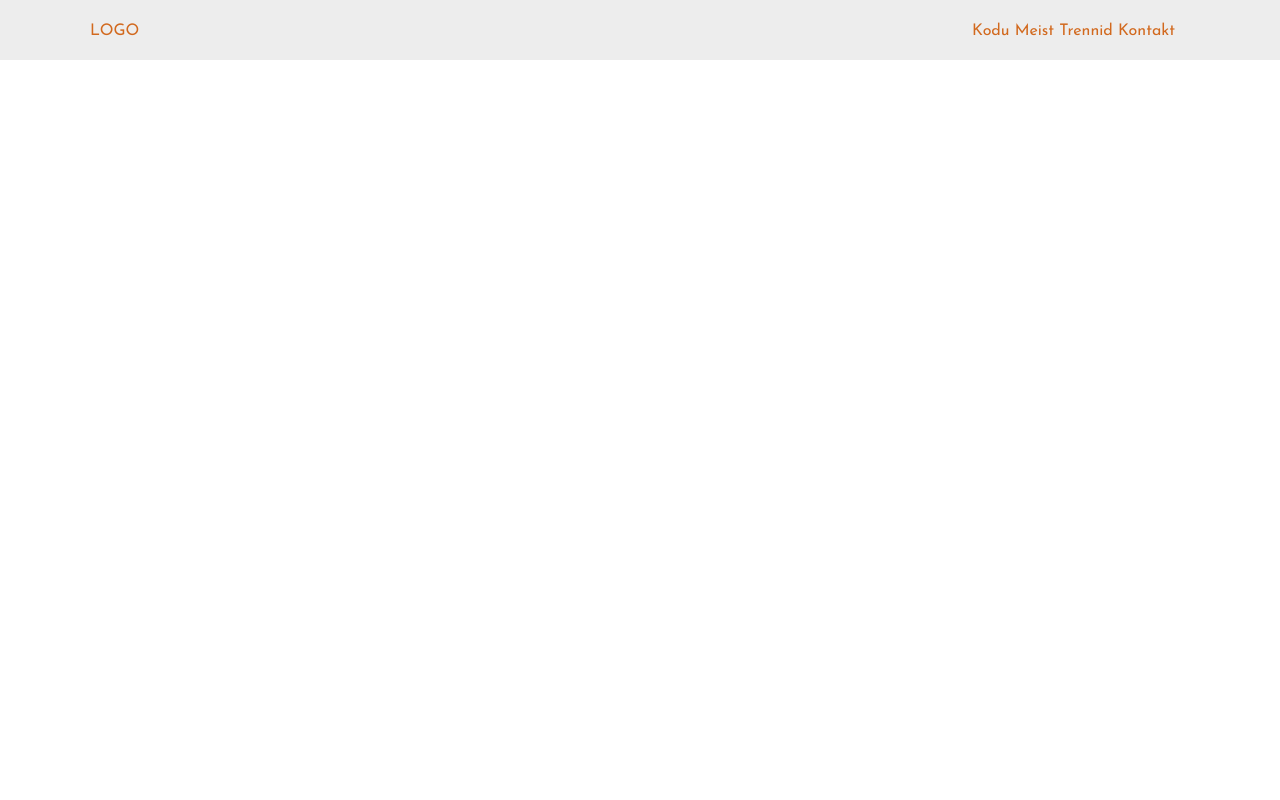
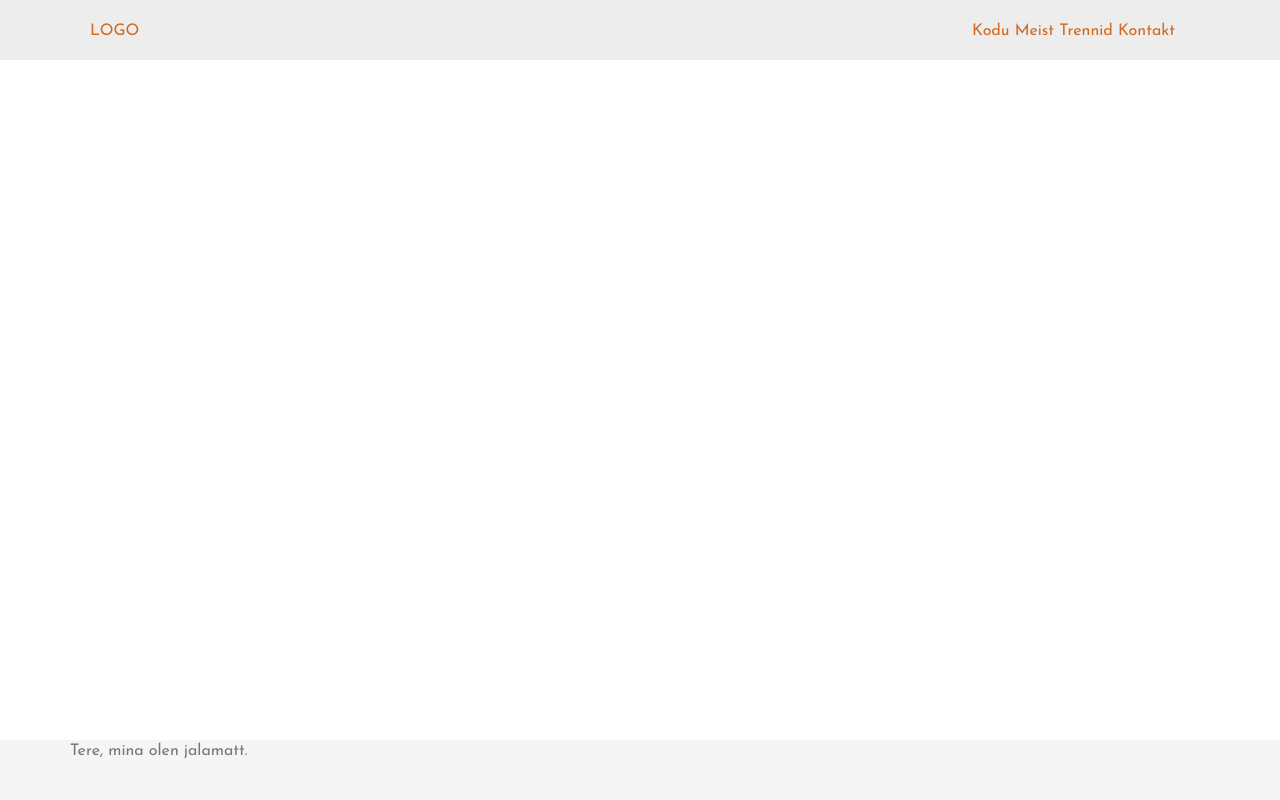
Before and after one commit to Frozky/Katapood, a plain HTML site: page index.html in a window 1280 px wide. Drawn offline with nearby package versions, Linux system fonts and the light colour scheme.

Commit message:
First footer
Vasak jalg

```diff
--- a/css/main.css
+++ b/css/main.css
@@ -49,3 +49,11 @@ a:after {
 	height: 60px;
 	padding: 20px;
 }
+
+.footer {
+    position: absolute;
+    bottom: 0;
+    width: 100%;
+    height: 60px;
+    background-color: #f5f5f5;
+}
--- a/index.html
+++ b/index.html
@@ -26,6 +26,13 @@
          </div>
       </nav>
 
+
+        <footer class="footer">
+            <div class="container">
+                <p class="text-muted">Tere, mina olen jalamatt.</p>
+            </div>
+        </footer>
+
       <script src="https://ajax.googleapis.com/ajax/libs/jquery/1.12.4/jquery.min.js"></script>
       <script src="js/bootstrap.min.js"></script>
    </body>
```
